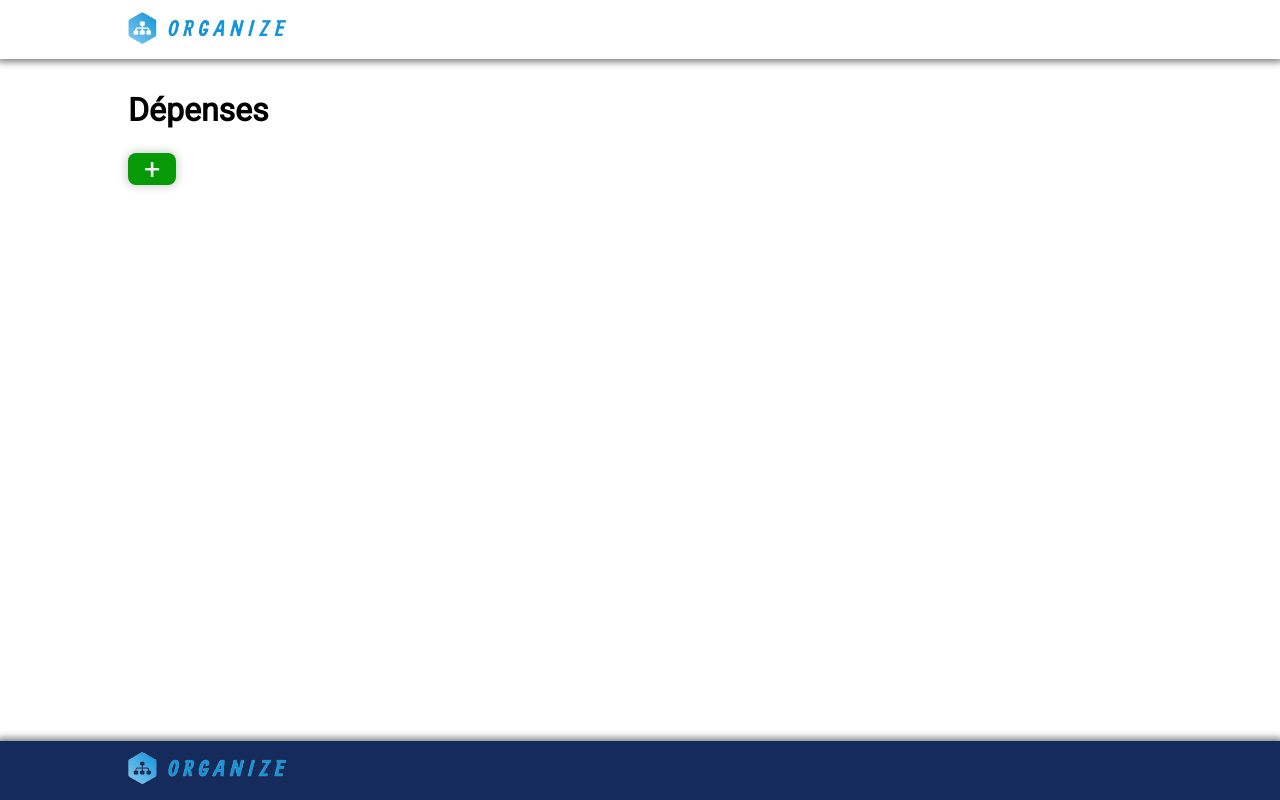
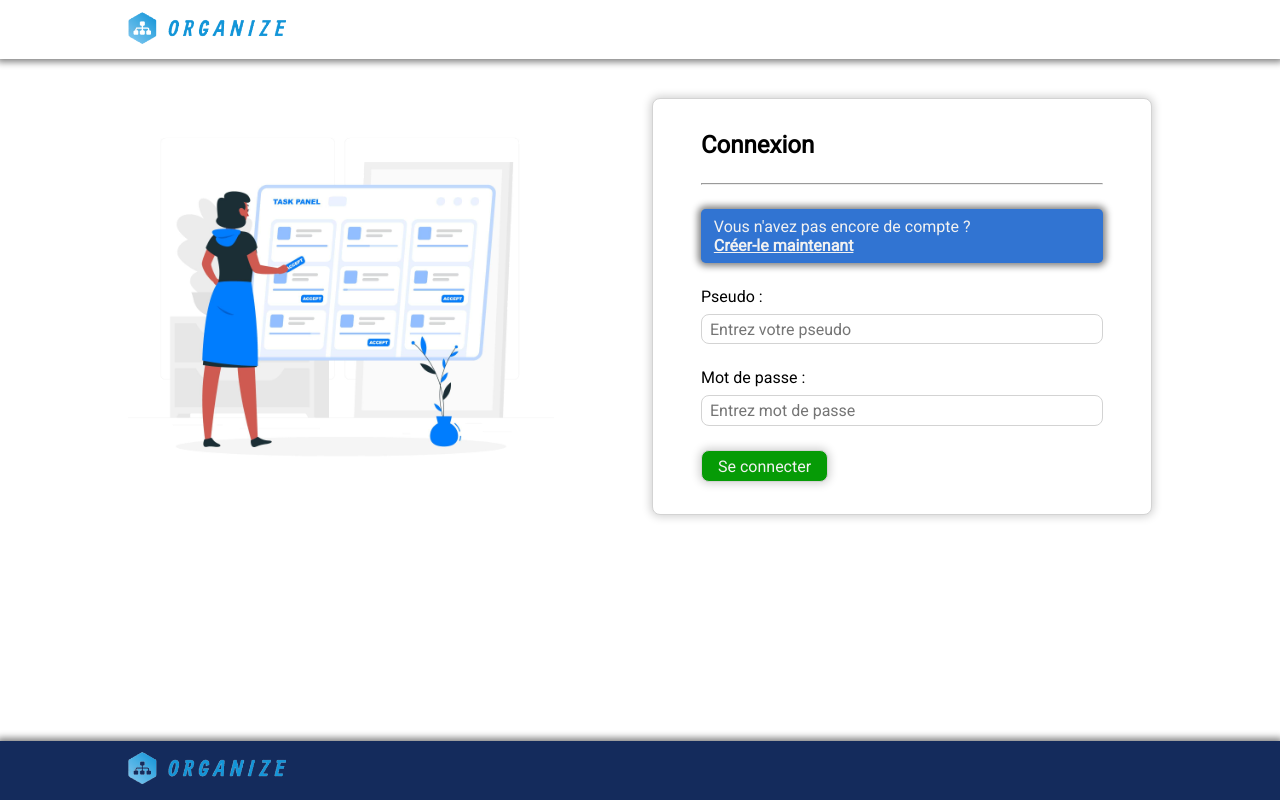
Before and after one commit to emmanuelniasse/organize-client, a React (Create React App) app: page / in a window 1280 px wide. Built offline with nearby package versions, Linux system fonts and the light colour scheme; no server answers.

Commit message:
redirection si pas connecté

```diff
--- a/src/App.jsx
+++ b/src/App.jsx
@@ -16,11 +16,11 @@ export default function App() {
             {isLoggedIn ? (
                 <>
                     <Route path='/' element={<Expenses />} />
-                    {/* <Route path='*' element={<Expenses />} /> */}
+                    <Route path='*' element={<Expenses />} />
                 </>
             ) : (
                 <>
-                    <Route path='/' element={<Expenses />} />
+                    <Route path='/' element={<Login />} />
                     <Route
                         exact
                         path='/connexion'
@@ -34,7 +34,7 @@ export default function App() {
                     <Route path='*' element={<Expenses />} />
                 </>
             )}
-            {/* PIN : Voir si la redirection est assez correcte ou pas assez safe */}
+            {/* PIN : Voir si la redirection est assez correcte ou pas  assez safe */}
         </Routes>
     );
 }
```
